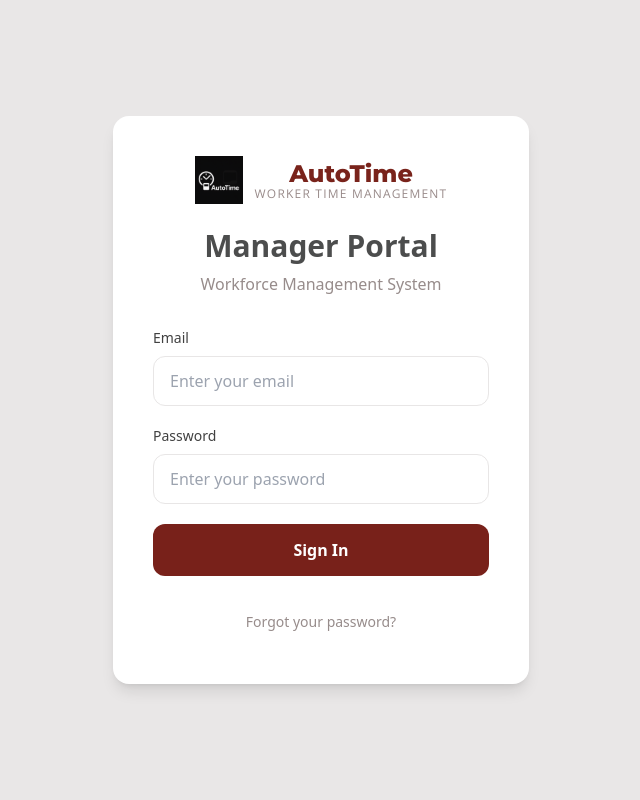
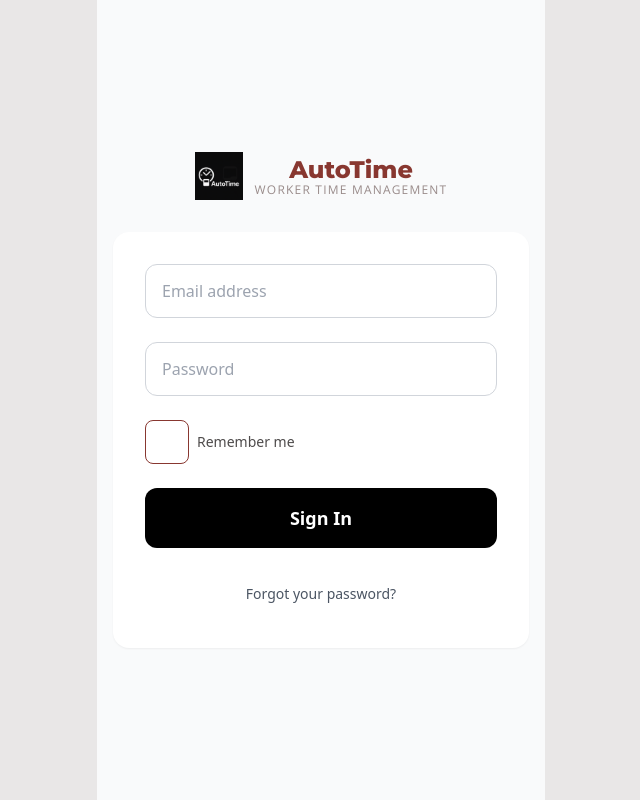
Before and after one commit to Hillway-UK/pioneer-autotime-worker, a React (Vite) app: page /login in a window 1280 px wide. Shown: the whole page, without its empty margins (319-959 px from the left). Built offline with nearby package versions, Linux system fonts and the light colour scheme.

Commit message:
Reverted to commit e6eab23e84f645ada8f17fd83195860a88a1cbec

```diff
--- a/src/components/Login.tsx
+++ b/src/components/Login.tsx
@@ -213,45 +213,40 @@ export default function Login() {
   // Show loading while checking authentication
   if (checkingAuth) {
     return (
-      <div className="min-h-screen flex items-center justify-center bg-background">
+      <div className="min-h-screen flex items-center justify-center bg-gray-50">
         <div className="text-center">
-          <div className="animate-spin rounded-full h-8 w-8 border-b-2 border-primary mx-auto mb-4"></div>
-          <p className="text-muted-foreground">Checking authentication...</p>
+          <div className="animate-spin rounded-full h-8 w-8 border-b-2 border-black mx-auto mb-4"></div>
+          <p className="text-gray-600">Checking authentication...</p>
         </div>
       </div>
     );
   }
 
   return (
-    <div className="min-h-screen flex items-center justify-center px-4 bg-background">
+    <div className="min-h-screen flex items-center justify-center bg-gray-50 px-4">
       <div className="max-w-md w-full">
-        <div className="bg-white rounded-2xl shadow-lg p-8 sm:p-10">
         <div className="text-center mb-8">
           <OrganizationLogo
             organizationLogoUrl={organizationLogoUrl}
             size="large"
-              className="justify-center mb-6"
+            className="justify-center"
           />
-            <h1 className="text-3xl font-bold mb-2" style={{ color: '#4c4d4d' }}>Manager Portal</h1>
-            <p className="text-base" style={{ color: '#978c8b' }}>Workforce Management System</p>
         </div>
+
+        <div className="bg-white rounded-2xl shadow-sm p-8">
           {error && (
-            <div className="mb-4 p-3 rounded-lg bg-red-50 border border-red-200">
+            <div className="p-3 rounded-lg bg-red-50 border border-red-200">
               <p className="text-red-700 text-sm font-body">{error}</p>
             </div>
           )}
 
-          <form onSubmit={handleLogin} className="space-y-5">
+          <form onSubmit={handleLogin} className="space-y-6">
             <div>
-              <label className="block text-sm font-medium mb-2" style={{ color: '#414141' }}>
-                Email
-              </label>
               <input
                 type="email"
                 required
-                className="w-full px-4 py-3 border rounded-lg focus:outline-none focus:ring-2 focus:ring-primary/20 focus:border-primary transition-colors"
-                style={{ borderColor: '#e8e6e6' }}
-                placeholder="Enter your email"
+                className="w-full px-4 py-3 border border-gray-300 rounded-xl focus:outline-none focus:border-black text-lg"
+                placeholder="Email address"
                 value={email}
                 onChange={(e) => setEmail(e.target.value)}
                 onBlur={async (e) => {
@@ -272,25 +267,28 @@ export default function Login() {
             </div>
 
             <div>
-              <label className="block text-sm font-medium mb-2" style={{ color: '#414141' }}>
-                Password
-              </label>
               <input
                 type="password"
                 required
-                className="w-full px-4 py-3 border rounded-lg focus:outline-none focus:ring-2 focus:ring-primary/20 focus:border-primary transition-colors"
-                style={{ borderColor: '#e8e6e6' }}
-                placeholder="Enter your password"
+                className="w-full px-4 py-3 border border-gray-300 rounded-xl focus:outline-none focus:border-black text-lg"
+                placeholder="Password"
                 value={password}
                 onChange={(e) => setPassword(e.target.value)}
                 autoComplete="current-password"
               />
             </div>
 
+            <label className="flex items-center space-x-2 text-sm">
+              <Checkbox
+                checked={rememberMe}
+                onCheckedChange={(checked) => setRememberMe(checked as boolean)}
+              />
+              <span>Remember me</span>
+            </label>
+
             <button
               type="submit"
-              className="w-full py-3.5 text-white rounded-lg font-semibold transition-all hover:opacity-90 disabled:opacity-50"
-              style={{ backgroundColor: '#78211a' }}
+              className="w-full py-4 bg-black hover:bg-gray-800 text-white rounded-xl font-semibold text-lg transform transition-all active:scale-95"
               disabled={loading}
             >
               {loading ? 'Signing in...' : 'Sign In'}
@@ -302,8 +300,7 @@ export default function Login() {
               <DialogTrigger asChild>
                 <button
                   type="button"
-                  className="text-sm transition-colors hover:underline"
-                  style={{ color: '#978c8b' }}
+                  className="text-sm text-gray-600 hover:text-black transition-colors"
                 >
                   Forgot your password?
                 </button>
--- a/src/index.css
+++ b/src/index.css
@@ -61,26 +61,22 @@ All colors MUST be HSL.
     --popover-foreground: 0 2% 30%; /* Cape Cod */
 
     /* AutoTime Theme - Material Design Palette */
-    --primary: 5 64% 29%; /* Mocha #78211a - Primary brand color */
+    --primary: 5 48% 36%; /* El Salva - reddish-brown */
     --primary-foreground: 0 0% 100%; /* White */
-    --primary-dark: 5 76% 27%; /* Pueblo #7c1712 - Darker accent */
-
-    --secondary: 5 48% 36%; /* El Salva #863630 - Secondary brand color */
-    --secondary-foreground: 0 0% 100%; /* White */
-
-    /* AutoTime Extended Palette */
-    --schooner: 0 3% 59%; /* #978c8b - Medium gray */
-    --cape-cod: 0 2% 30%; /* #4c4d4d - Dark gray */
-    --jagged-ice: 180 33% 87%; /* #d0ecee - Light cyan blue */
-    --tundora: 0 0% 25%; /* #414141 - Very dark gray */
-    --pueblo: 5 76% 27%; /* #7c1712 - Dark red */
-    --mercury: 0 0% 91%; /* #e8e6e6 - Light gray */
+    --primary-dark: 5 64% 29%; /* Mocha - deeper red-brown */
+    --autotime-primary: 5 48% 36%; /* #863630 - El Salva */
+    --autotime-primary-dark: 5 64% 29%; /* #78211a - Mocha */
+    --autotime-dark-grey: 0 2% 30%; /* #4c4d4d - Cape Cod */
+    --autotime-mid-grey: 5 7% 57%; /* #978c8b - Schooner */
     --autotime-light-grey: 0 6% 91%; /* #e8e6e6 - Mercury */
     --autotime-accent: 184 44% 87%; /* #d0ecee - Jagged Ice */
     --autotime-white: 0 0% 100%; /* #ffffff - White */
     --autotime-success: 142 76% 36%; /* Green for clock-in */
     --autotime-danger: 4 73% 28%; /* #7c1712 - Pueblo red */
     --autotime-warning: 43 96% 56%; /* Orange for warnings */
+
+    --secondary: 0 0% 78%; /* Silver - light gray */
+    --secondary-foreground: 0 2% 30%; /* Cape Cod */
 
     --muted: 0 6% 91%; /* Mercury */
     --muted-foreground: 5 7% 57%; /* Schooner */
```
Lines whose indentation alone changed are shown as unchanged.
